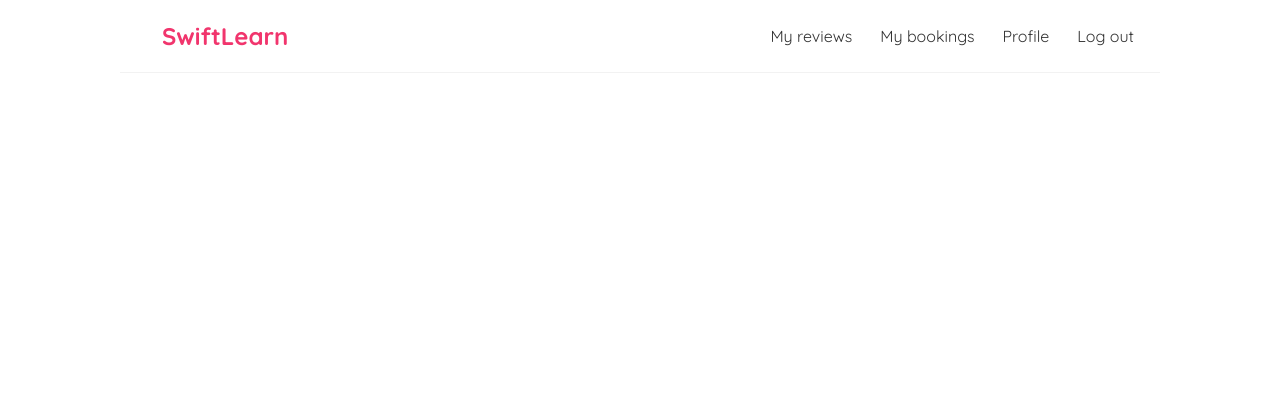
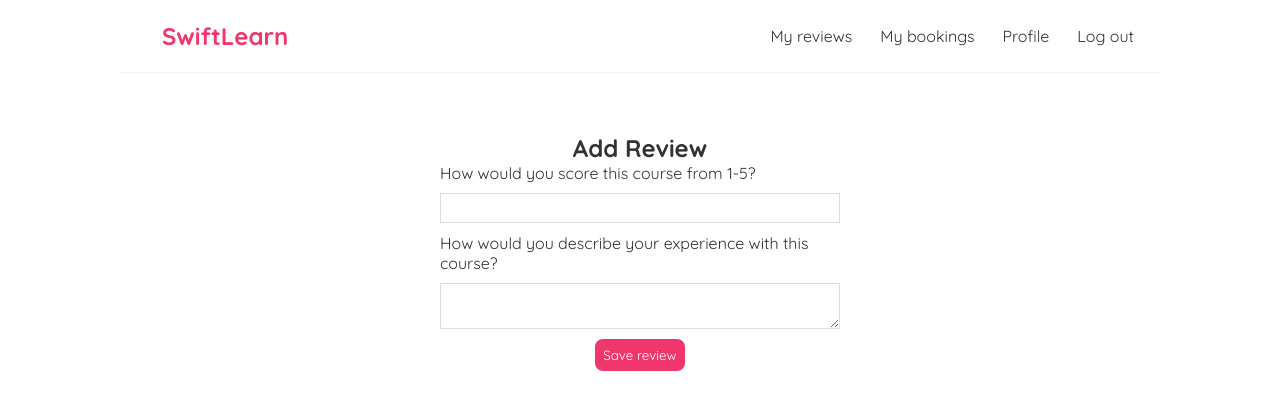
Before and after one commit to jovanagjorgjieska/booking-online-classes-frontend, a React (Create React App) app: page /addReview in a window 1280 px wide. Shown: the top 410 px of the page. Built offline with nearby package versions, Linux system fonts and the light colour scheme; no server answers.

Commit message:
Enable adding review

```diff
--- /dev/null
+++ b/src/AddReview.js
@@ -0,0 +1,75 @@
+import { useState, useEffect } from "react";
+import { useLocation } from "react-router-dom";
+import { useHistory } from "react-router-dom";
+import useFetch from "./useFetch";
+
+const AddReview = () => {
+    const [score, setScore] = useState('');
+    const [description, setDescription] = useState('');
+    const loggedEmail = localStorage.getItem('user');
+    const {data: profile, loggedUserError, isPendingLoggedUser} = useFetch('http://localhost:8080/api/auth/' + loggedEmail);
+    const [studentId, setStudentId] = useState('');
+    const [isPending, setIsPending] = useState(false);
+
+    const location = useLocation();
+    const courseId = new URLSearchParams(location.search).get("courseId");
+
+    const history = useHistory();
+
+    useEffect(() => {
+        if (profile) {
+            setStudentId(profile.userId || '');
+        }
+    }, [profile]);
+
+    const handleSave = (e) => {
+
+        const newReview = {
+            studentId,
+            courseId,
+            score,
+            description
+        }
+
+        setIsPending(true);
+
+        fetch('http://localhost:8080/api/reviews', {
+            method: 'POST',
+            headers: { "Content-Type": "application/json" },
+            body: JSON.stringify(newReview)
+        })
+            .then(() => {
+                console.log("New review added");
+                setIsPending(false);
+                history.push('/home');
+            })
+            .catch(error => {
+                console.error("Error adding review", error);
+                setIsPending(false);
+            });
+    }
+
+    return (
+        <div className="add-review">
+            <h2>Add Review</h2>
+            <form onSubmit={handleSave}>
+                <label>How would you score this course from 1-5?</label>
+                <input
+                    type="number"
+                    required
+                    value={score}
+                    onChange={(e) => setScore(e.target.value)}
+                />
+                <label>How would you describe your experience with this course?</label>
+                <textarea
+                    required
+                    value={description}
+                    onChange={(e) => setDescription(e.target.value)}
+                />
+                <button>Save review</button>
+            </form>
+        </div>
+    );
+}
+
+export default AddReview;
--- a/src/App.js
+++ b/src/App.js
@@ -11,6 +11,7 @@ import ViewProfile from './ViewProfile';
 import EditCourse from './EditCourse';
 import AddCourse from './AddCourse';
 import MyBookings from './MyBookings';
+import AddReview from './AddReview';
 
 function App() {
   return (
@@ -52,6 +53,9 @@ function App() {
             <Route path="/bookings">
               <MyBookings/>
             </Route>
+            <Route path="/addReview">
+              <AddReview/>
+            </Route>
           </Switch>
         </div>
       </div>
--- a/src/Bookings.js
+++ b/src/Bookings.js
@@ -1,6 +1,4 @@
-import { FontAwesomeIcon } from '@fortawesome/react-fontawesome';
-import { faEdit, faTimes } from '@fortawesome/free-solid-svg-icons';
-import '@fortawesome/fontawesome-free/css/all.css';
+import { Link } from 'react-router-dom/cjs/react-router-dom.min';
 
 const Bookings = ({ bookings }) => {
     const isTeacher = localStorage.getItem('isTeacher');
@@ -9,20 +7,22 @@ const Bookings = ({ bookings }) => {
         <div className="bookings">
             <h2>My bookings</h2>
             {!isTeacher && bookings.map((booking) => (
-                <div className="booking-preview">
+                <div className="booking-preview" key={booking.id}>
                     <div className="booking-left">
                         <h3>{booking.course.courseName}</h3>
                         <p>Teacher: {booking.teacher.firstName} {booking.teacher.lastName}</p>
                         <p>Booking Date: {booking.bookingDate}</p>
                     </div>
                     <div className="booking-right">
-                        <button id='review-button'>Write a review</button>
+                        <Link to={`/addReview?courseId=${booking.course.courseId}`}>
+                            <button id='review-button'>Write a review</button>
+                        </Link>
                         <button id='cancel-button'>Cancel</button>
                     </div>
                 </div>
             ))}
             {isTeacher && bookings.map((booking) => (
-                <div className="booking-preview">
+                <div className="booking-preview" key={booking.id}>
                     <div className="booking-left">
                         <h3>{booking.course.courseName}</h3>
                         <p>Student: {booking.student.firstName} {booking.student.lastName}</p>
--- a/src/index.css
+++ b/src/index.css
@@ -84,12 +84,12 @@
   border-radius: 8px;
   cursor: pointer;
 }
-.register, .login, .edit-profile, .edit-course, .no-courses, .add-course, .welcome, .no-bookings {
+.register, .login, .edit-profile, .edit-course, .no-courses, .add-course, .welcome, .no-bookings, .add-review {
   max-width: 400px;
   margin: 0 auto;
   text-align: center;
 }
-.register label, .login label, .edit-profile label, .edit-course label, .add-course label {
+.register label, .login label, .edit-profile label, .edit-course label, .add-course label, .add-review label {
   text-align: left;
   display: block;
 }
@@ -104,7 +104,7 @@
   margin-bottom: 30px;
 }
 .register input, .register select, .login input, .edit-profile input, .edit-course input, .edit-course select, .edit-course textarea,
-.add-course input, .add-course select, .add-course textarea {
+.add-course input, .add-course select, .add-course textarea, .add-review input, .add-review textarea {
   width: 100%;
   padding: 6px 10px;
   margin: 10px 0;
@@ -112,7 +112,7 @@
   box-sizing: border-box;
   display: block;
 }
-.register button, .view-profile button, #deleteButton, .add-course button, #cancel-button {
+.register button, .view-profile button, #deleteButton, .add-course button, #cancel-button, .add-review button {
   background: #f1356d;
   color: #fff;
   border: 0;
```
